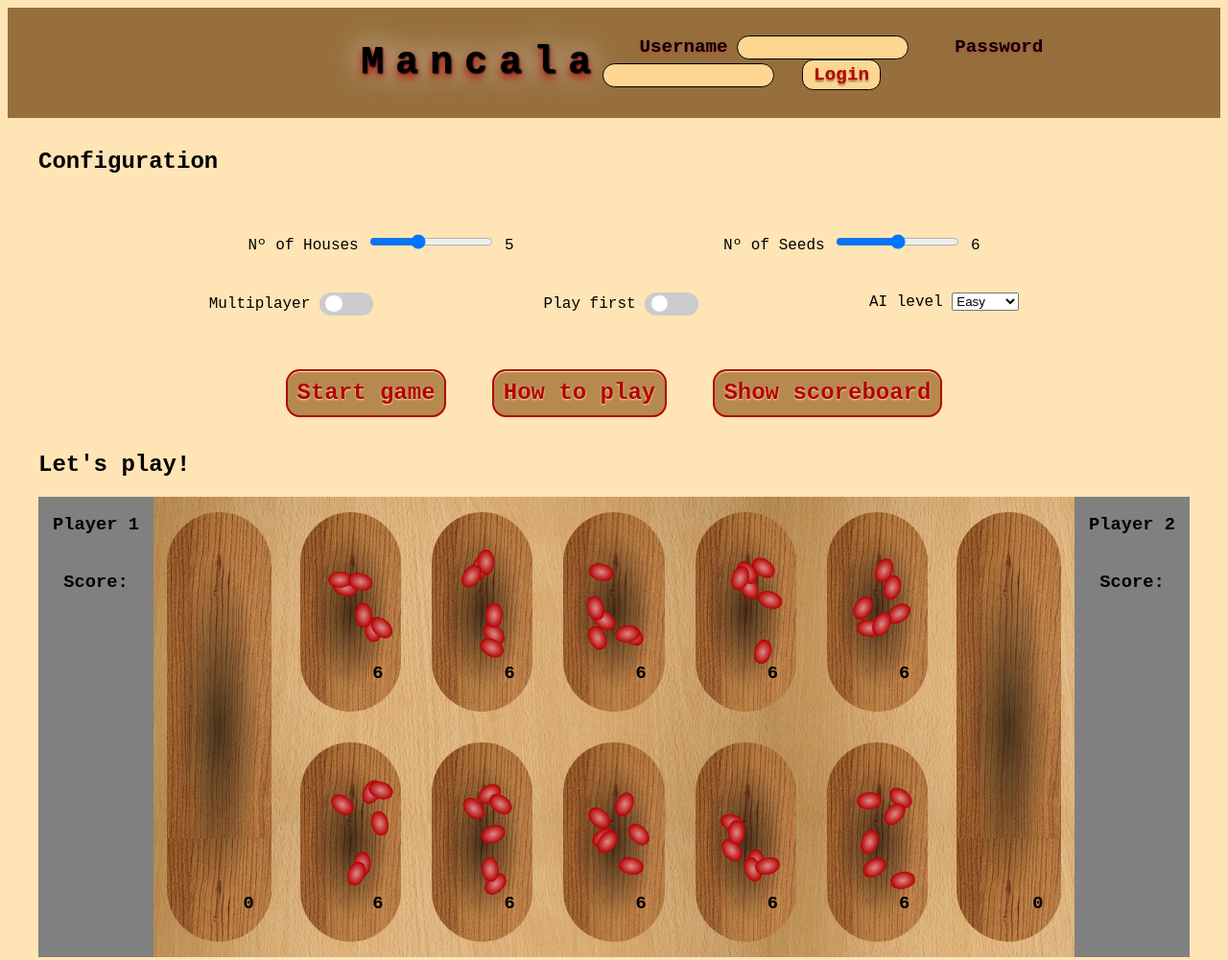
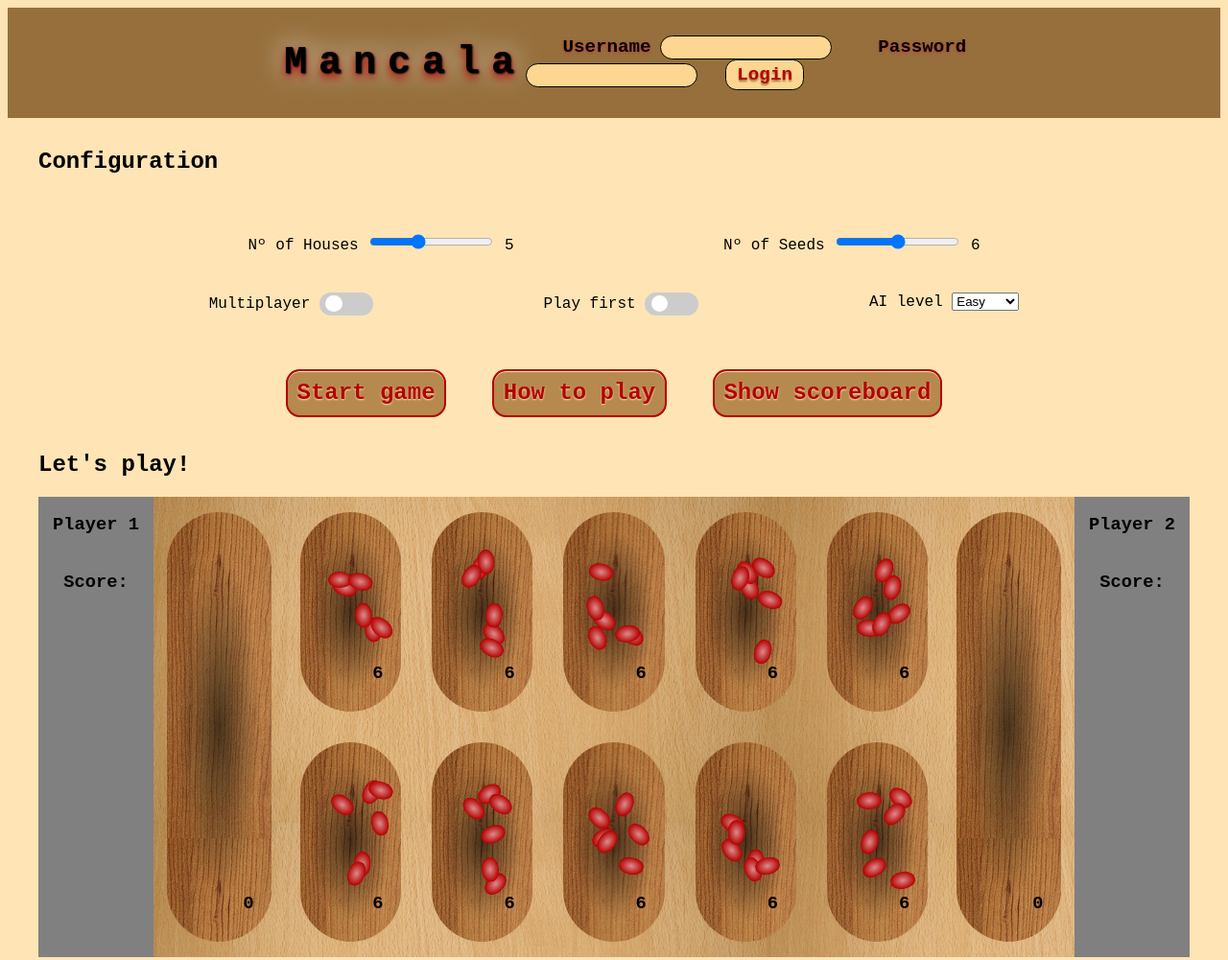
Before and after one commit to BrunoRosendo/Mancala-Web, a plain HTML site: page index.html in a window 1280 px wide. Shown: the top 1001 px of the page at 96% size. Drawn offline with Linux system fonts and the light colour scheme.

Commit message:
Improved styling

```diff
--- a/styles.css
+++ b/styles.css
@@ -57,14 +57,14 @@ header {
 }
 
 #logo {
-    padding-left: 9em;
+    padding-left: 7em;
     font-size: 2.5em;
     letter-spacing: 0.3em;
     text-shadow: 1px 1px 2px black, 0 5px 10px rgb(180, 0, 0), 0 0 30px white;
 }
 
 #auth {
-    padding-right: 5em;
+    padding-right: 7.5em;
 }
 
 input[type=text],
```
